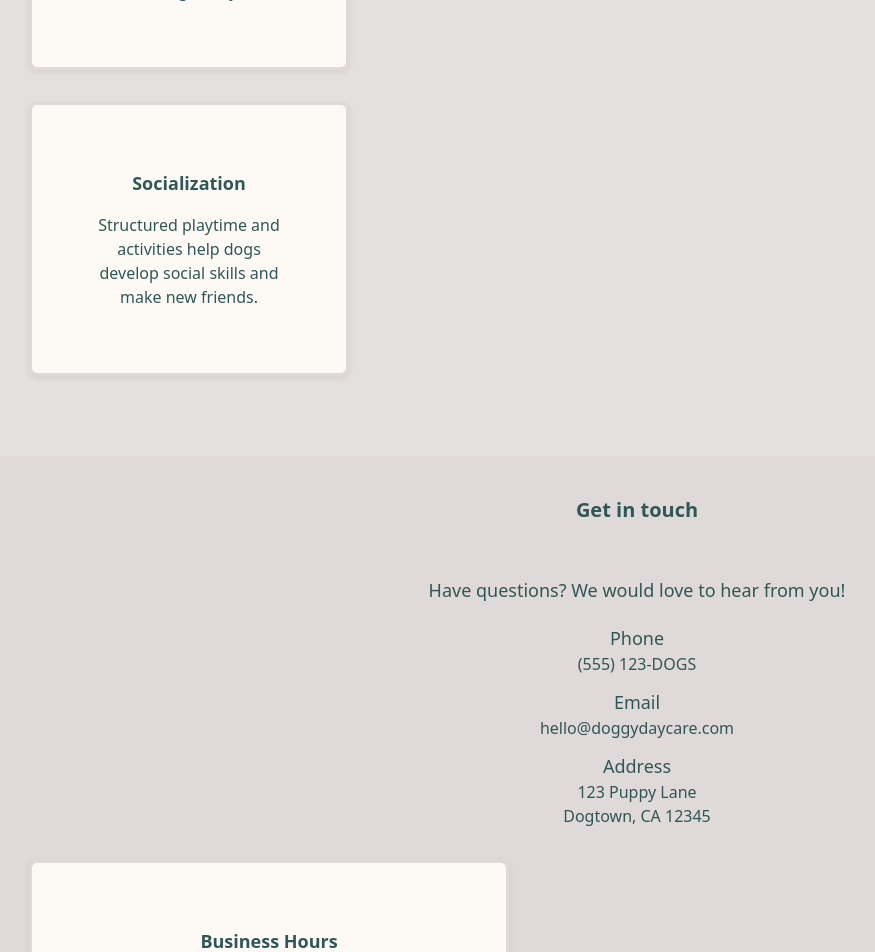
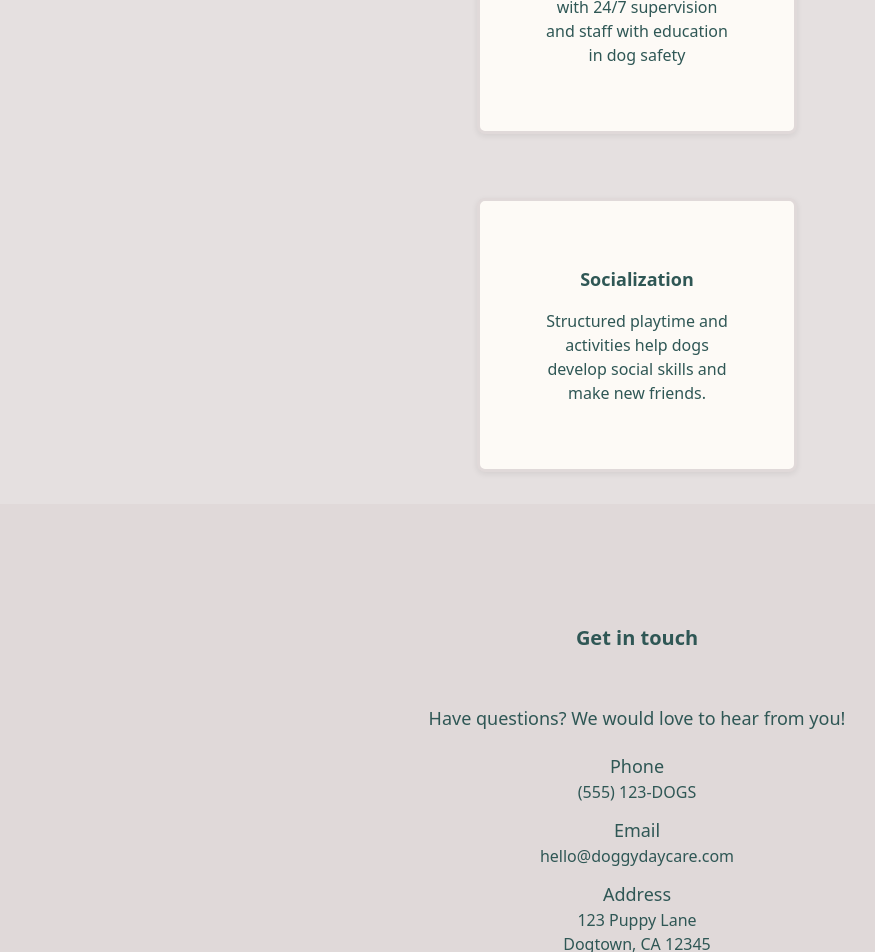
Before and after one commit to Emilyempa/exam-project-doggydaycare, a Next.js app in the folder frontend/: page /home in a window 1280 px wide. Shown: the part 1848-2800 px from the top of the page, without its empty margins (3-878 px from the left). Built offline with nearby package versions, Linux system fonts and the light colour scheme.

Commit message:
Center text and cards for mobile first

```diff
--- a/frontend/src/components/get-in-touch/Get-in-touch.tsx
+++ b/frontend/src/components/get-in-touch/Get-in-touch.tsx
@@ -2,8 +2,8 @@ import {Card} from "@/components/card/Card";
 
 export default function GetInTouch() {
   return(
-    <footer className={"footer"}>
-      <p className={"text-xl font-bold mb-3 mt-20 p-10"} >Get in touch</p>
+    <footer className={"footer flex flex-col items-center"}>
+      <h3 className={"text-xl font-bold mb-3 mt-20 p-10"} >Get in touch</h3>
       <p className={"text-lg mb-5"}>Have questions? We would love to hear from you!</p>
       <p className={"text-lg"}>Phone</p>
       <p className={"mb-3"}>(555) 123-DOGS</p>
--- a/frontend/src/components/info-home/Info-home.tsx
+++ b/frontend/src/components/info-home/Info-home.tsx
@@ -2,7 +2,7 @@ import {Card} from "@/components/card/Card";
 
 export default function InfoHome() {
   return(
-    <section>
+    <section className={"flex flex-col items-center "}>
       <h2 className={"text-3xl font-bold mt-10 mb-5"}>Why Choose Doggy Daycare?</h2>
       <p className={"text-lg"}>We provide a safe, fun, and loving environment where your furry friends can play, </p>
       <p className={"text-lg"}>socialize, and receive the care they deserve while you are working.</p>
```
